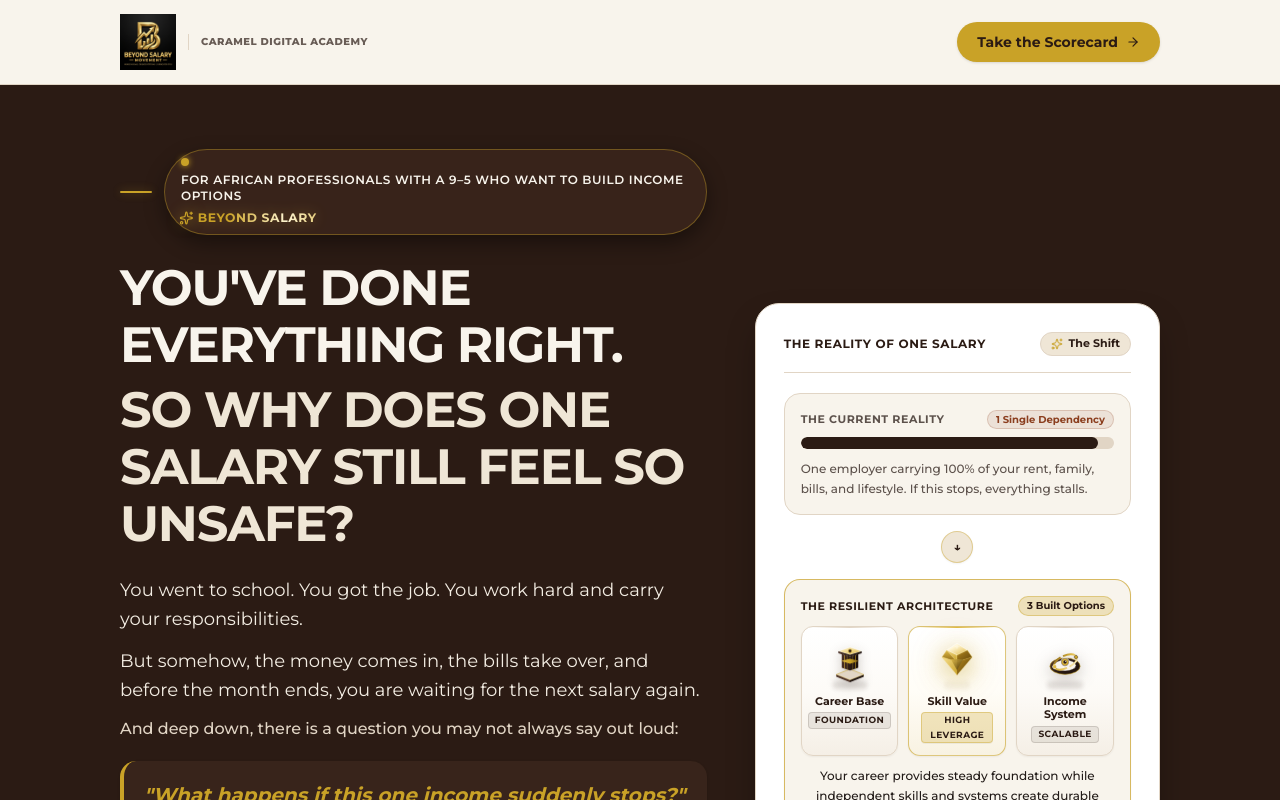
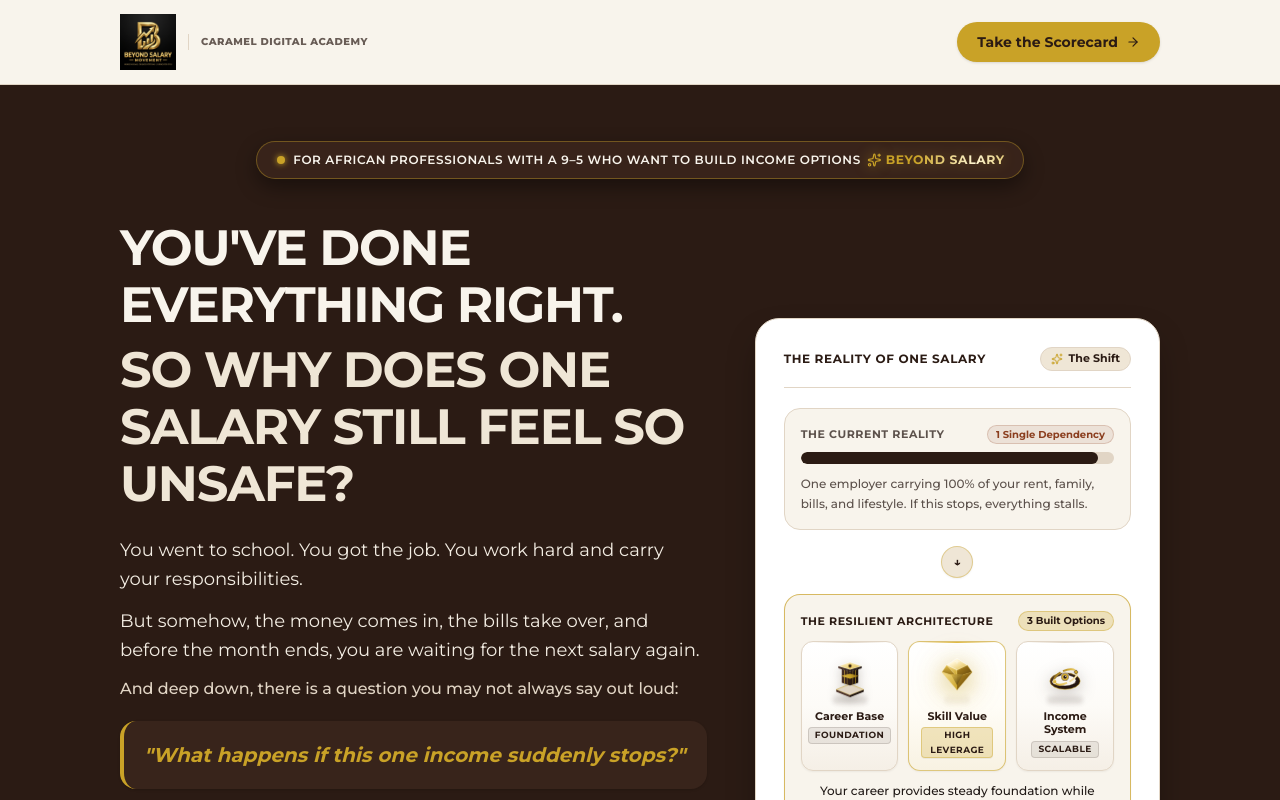
Before and after one commit to carameldigitals-team/Beyond-Salary-Movement-Landing-pages-Assets, a React (Vite) app: page / in a window 1280 px wide. Shown: the top 800 px of the page. Built offline with nearby package versions, Linux system fonts and the light colour scheme.

Commit message:
refactor(ui): update landing page hero section padding

```diff
--- a/src/components/LandingView.tsx
+++ b/src/components/LandingView.tsx
@@ -123,31 +123,18 @@ export const LandingView: React.FC<LandingViewProps> = ({ onStart }) => {
           Background: Rich Espresso Brown #2B1B14
           Focus: High contrast, warm dark luxury, empathy, no premature quiz CTA
       ========================================================================= */}
-      <section className="pt-12 pb-16 md:pt-16 md:pb-24 bg-[#2B1B14] text-[#F3EDE3] border-b border-[#4A3026]">
+      <section className="pt-10 pb-16 md:pt-14 md:pb-24 bg-[#2B1B14] text-[#F3EDE3] border-b border-[#4A3026]">
         <div className="max-w-[1080px] mx-auto px-5">
-          <div className="grid grid-cols-1 lg:grid-cols-12 gap-10 lg:gap-12 items-center">
-
-            <div className="lg:col-span-7">
-              {/* Eyebrow with Premium Subtle Sequence Animation */}
-              <div className="flex items-center gap-3 mb-6">
-                {/* 1 & 2: Thin Antique Gold line #C9A227 expanding smoothly into place */}
-                <motion.div
-                  initial={shouldReduceMotion ? { width: 32, opacity: 1 } : { width: 0, opacity: 0 }}
-                  animate={{ width: 32, opacity: 1 }}
-                  transition={{ duration: 0.6, ease: [0.16, 1, 0.3, 1] }}
-                  className="h-[2px] bg-[#C9A227] rounded-full shrink-0 shadow-[0_0_8px_rgba(201,162,39,0.4)]"
-                  aria-hidden="true"
-                />
-
-                {/* 3 & 4: Eyebrow badge container with soft drop shadow and fade/upward motion */}
+          {/* Centralized Target Audience Callout Badge */}
+          <div className="flex justify-center mb-8 md:mb-10 text-center">
             <motion.div
               initial={shouldReduceMotion ? { opacity: 1, y: 0 } : { opacity: 0, y: 6 }}
               animate={{ opacity: 1, y: 0 }}
               transition={{ duration: 0.7, delay: 0.25, ease: "easeOut" }}
-                  className="inline-flex flex-wrap items-center gap-x-2 gap-y-1.5 text-xs md:text-sm font-semibold bg-[#38231A] border border-[#C9A227]/40 px-3.5 sm:px-4 py-2 rounded-2xl sm:rounded-full shadow-[0_8px_20px_rgba(0,0,0,0.4)] max-w-full"
+              className="inline-flex flex-wrap sm:flex-nowrap items-center justify-center gap-x-2 gap-y-1.5 text-xs md:text-sm font-semibold bg-[#38231A] border border-[#C9A227]/40 px-4 sm:px-5 py-2 sm:py-2.5 rounded-2xl sm:rounded-full shadow-[0_8px_20px_rgba(0,0,0,0.4)] max-w-full text-center"
             >
               <span className="w-2 h-2 rounded-full bg-[#C9A227] shadow-[0_0_6px_#C9A227] shrink-0" />
-                  <span className="tracking-wider uppercase text-[11px] md:text-xs font-semibold text-[#F8F4EC]">
+              <span className="tracking-wider uppercase text-[11px] sm:text-xs font-semibold text-[#F8F4EC]">
                 FOR AFRICAN PROFESSIONALS WITH A 9–5 WHO WANT TO BUILD INCOME OPTIONS
               </span>
               <motion.span
@@ -166,7 +153,7 @@ export const LandingView: React.FC<LandingViewProps> = ({ onStart }) => {
                   times: [0, 0.45, 0.7, 0.88, 1],
                   ease: "easeOut",
                 }}
-                    className="inline-flex items-center origin-center"
+                className="inline-flex items-center origin-center shrink-0"
               >
                 <motion.span
                   animate={
@@ -183,7 +170,7 @@ export const LandingView: React.FC<LandingViewProps> = ({ onStart }) => {
                     delay: 1.6,
                     ease: "easeInOut",
                   }}
-                      className="inline-flex items-center gap-1 font-bold text-[11px] md:text-xs tracking-wider uppercase text-[#C9A227]"
+                  className="inline-flex items-center gap-1 font-bold text-[11px] sm:text-xs tracking-wider uppercase text-[#C9A227] whitespace-nowrap"
                 >
                   <Sparkles className="w-3.5 h-3.5 text-[#C9A227] shrink-0 inline-block drop-shadow-[0_0_6px_rgba(201,162,39,0.7)]" />
                   <span className="shimmer-gold-text">
@@ -194,6 +181,9 @@ export const LandingView: React.FC<LandingViewProps> = ({ onStart }) => {
             </motion.div>
           </div>
 
+          <div className="grid grid-cols-1 lg:grid-cols-12 gap-10 lg:gap-12 items-center">
+
+            <div className="lg:col-span-7">
               {/* Main Headline */}
               <h1 className="text-3xl sm:text-4xl md:text-5xl lg:text-[3.1rem] font-bold text-[#F8F4EC] leading-[1.15] tracking-tight">
                 YOU'VE DONE EVERYTHING RIGHT.
```
Lines whose indentation alone changed are shown as unchanged.
